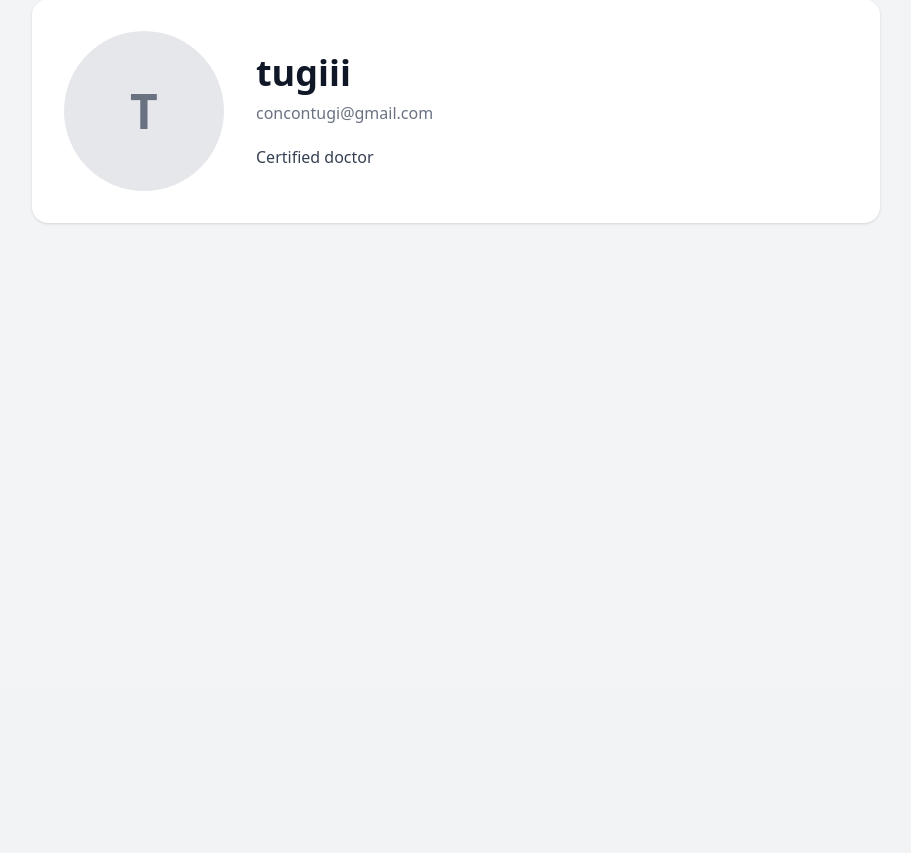
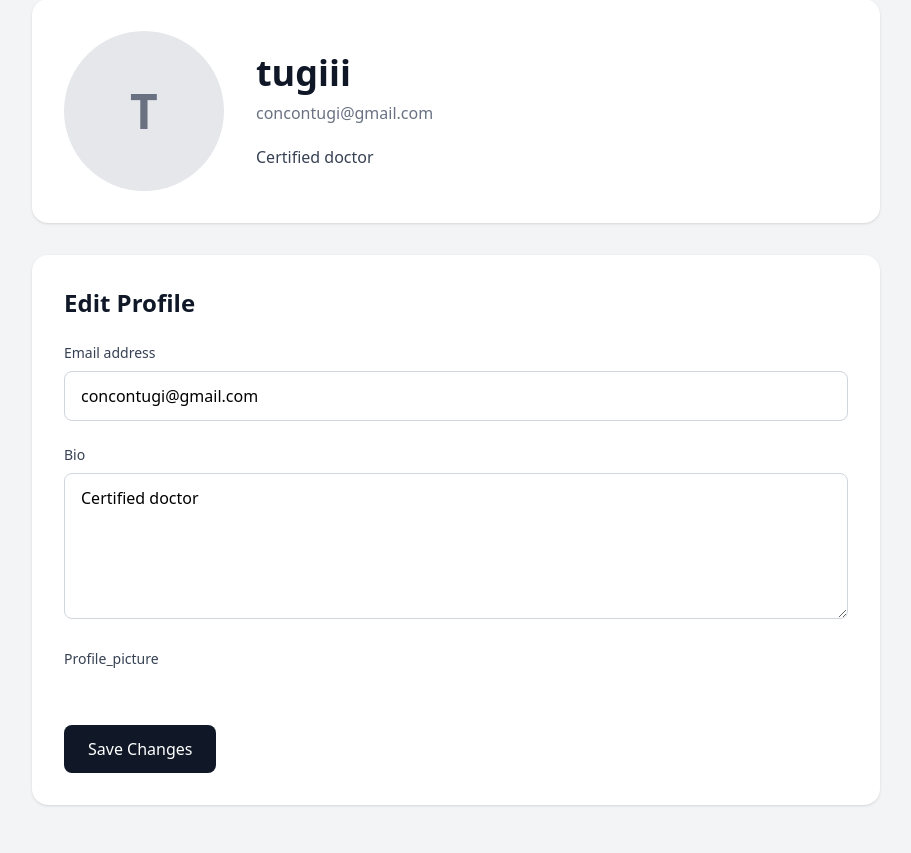
Before and after one commit to tugiii45/photo_gallery, a Django app: page /profile/ in a window 1280 px wide. Shown: the part 113-966 px from the top of the page, without its empty margins (184-1095 px from the left). Before the commit the page ends 337 px from the top, so only its background shows below. Run offline with Django 5.2, Linux system fonts and the light colour scheme; a user stored in the database is signed in; data comes from the database, SQL or seed files in the repository; both versions use the stored data as it was after the commit.

Commit message:
feat: add profile editing and profile picture uploads

```diff
--- a/photo_gallery/forms.py
+++ b/photo_gallery/forms.py
@@ -1,6 +1,7 @@
 from django import forms
 from django.contrib.auth.models import User
 from django.contrib.auth.forms import UserCreationForm, AuthenticationForm
+from .models import Profile
 
 
 INPUT_CLASSES = (
@@ -54,3 +55,36 @@ class UserLoginForm(AuthenticationForm):
             attrs={"class": INPUT_CLASSES}
         ),
     )
+
+class UserUpdateForm(forms.ModelForm):
+    """
+    Allows users to update their email address.
+    """
+
+    class Meta:
+        model = User
+        fields = ("email",)
+        widgets = {
+            "email": forms.EmailInput(
+                attrs={"class": INPUT_CLASSES}
+            ),
+        }
+
+
+class ProfileUpdateForm(forms.ModelForm):
+    """
+    Allows users to update their bio and profile picture.
+    """
+
+    class Meta:
+        model = Profile
+        fields = ("bio", "profile_picture")
+        widgets = {
+            "bio": forms.Textarea(
+                attrs={
+                    "class": INPUT_CLASSES,
+                    "rows": 5,
+                    "placeholder": "Tell us about yourself...",
+                }
+            ),
+        }
--- a/photo_gallery/templates/photo_gallery/profile.html
+++ b/photo_gallery/templates/photo_gallery/profile.html
@@ -48,6 +48,58 @@
 
     </div>
 
+<div class="bg-white rounded-2xl shadow-sm p-8 mt-8">
+
+    <h2 class="text-2xl font-bold text-gray-900 mb-6">
+        Edit Profile
+    </h2>
+
+    <form method="POST" enctype="multipart/form-data" class="space-y-6">
+        {% csrf_token %}
+
+        {% for field in user_form %}
+            <div>
+                <label class="block text-sm font-medium text-gray-700 mb-2">
+                    {{ field.label }}
+                </label>
+
+                {{ field }}
+
+                {% for error in field.errors %}
+                    <p class="text-red-500 text-sm mt-1">
+                        {{ error }}
+                    </p>
+                {% endfor %}
+            </div>
+        {% endfor %}
+
+        {% for field in profile_form %}
+            <div>
+                <label class="block text-sm font-medium text-gray-700 mb-2">
+                    {{ field.label }}
+                </label>
+
+                {{ field }}
+
+                {% for error in field.errors %}
+                    <p class="text-red-500 text-sm mt-1">
+                        {{ error }}
+                    </p>
+                {% endfor %}
+            </div>
+        {% endfor %}
+
+        <button
+            type="submit"
+            class="bg-gray-900 text-white px-6 py-3 rounded-lg hover:bg-gray-700 transition"
+        >
+            Save Changes
+        </button>
+
+    </form>
+
+</div>
+
 </section>
 
 {% endblock %}
--- a/photo_gallery/views.py
+++ b/photo_gallery/views.py
@@ -2,7 +2,7 @@ from django.contrib import messages
 from django.contrib.auth import login, logout
 from django.shortcuts import render, redirect
 from django.contrib.auth.decorators import login_required
-from .forms import UserRegistrationForm, UserLoginForm
+from .forms import UserRegistrationForm, UserLoginForm, UserUpdateForm, ProfileUpdateForm
 from .models import *
 from django.shortcuts import render, redirect, get_object_or_404
 
@@ -88,15 +88,47 @@ def dislike_photo(request, photo_id):
 @login_required
 def profile(request):
     """
-    Displays the authenticated user's profile.
+    Displays and updates the authenticated user's profile.
     """
+
+    user_profile = request.user.profile
+
+    if request.method == "POST":
+        user_form = UserUpdateForm(
+            request.POST,
+            instance=request.user,
+        )
+
+        profile_form = ProfileUpdateForm(
+            request.POST,
+            request.FILES,
+            instance=user_profile,
+        )
+
+        if user_form.is_valid() and profile_form.is_valid():
+            user_form.save()
+            profile_form.save()
+
+            messages.success(
+                request,
+                "Your profile has been updated successfully.",
+            )
+
+            return redirect("profile")
+
+    else:
+        user_form = UserUpdateForm(instance=request.user)
+        profile_form = ProfileUpdateForm(instance=user_profile)
 
     return render(
         request,
         "photo_gallery/profile.html",
-        {"profile": request.user.profile},
+        {
+            "profile": user_profile,
+            "user_form": user_form,
+            "profile_form": profile_form,
+        },
     )
-
 
 def register(request):
     """
```
Also changed, not shown: db.sqlite3.
